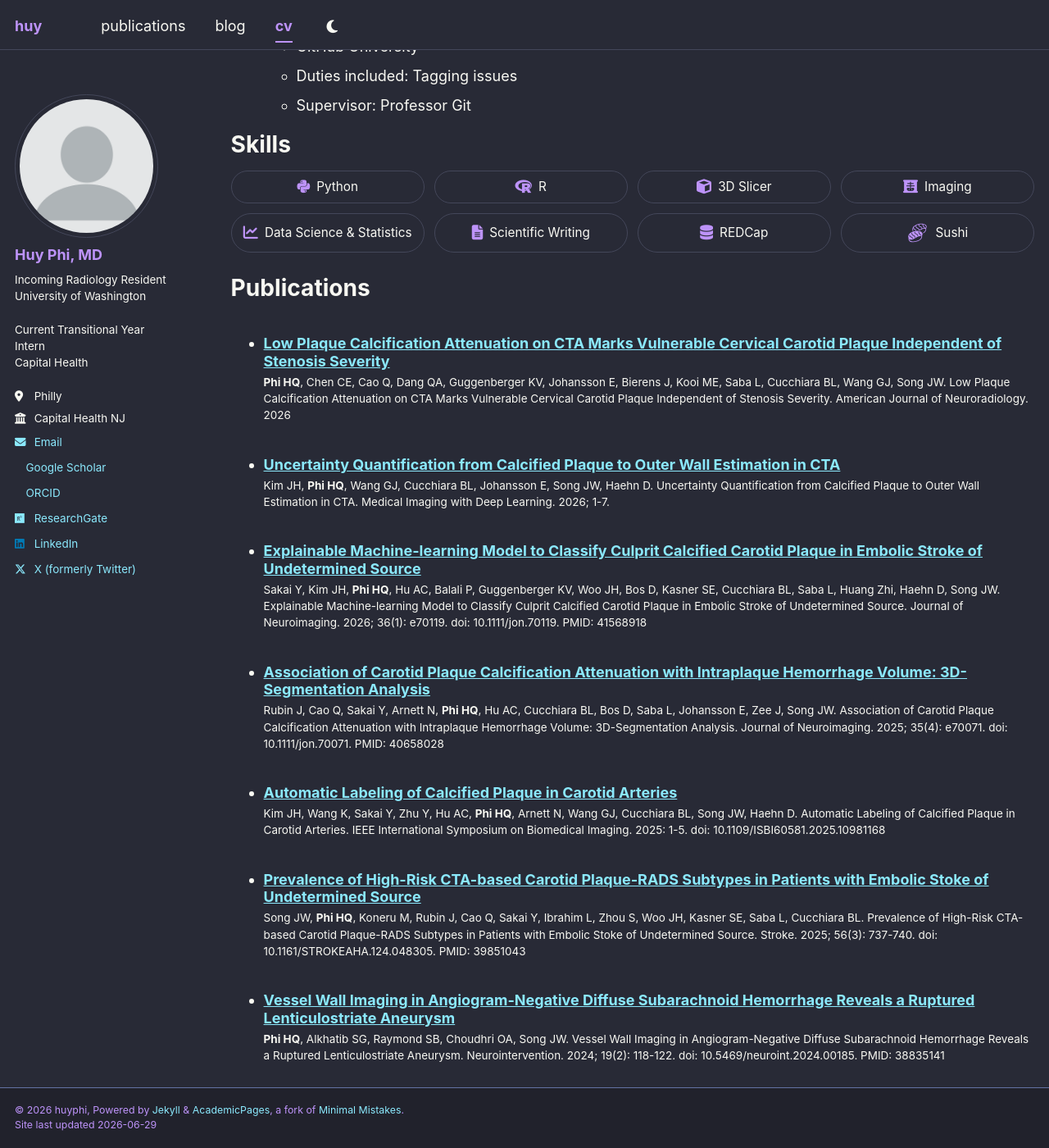
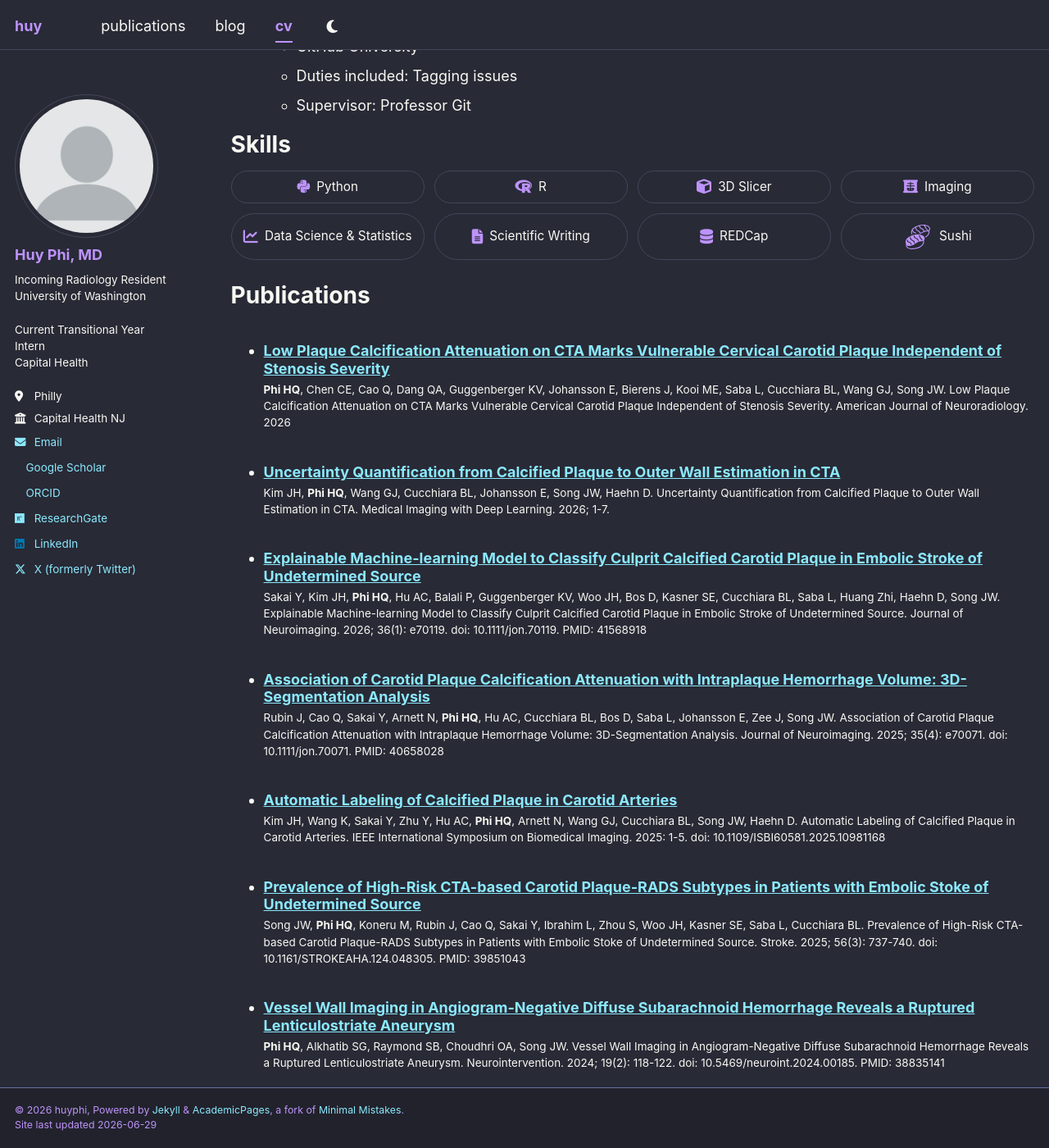
Before and after one commit to huyphi/huyphi.github.io, a Jekyll site: the page built from _pages/cv.md, in a window 1280 px wide and 1400 px high, scrolled down 845 px. Shown: the whole window at 82% size. Built offline with Jekyll 4.4.1, drawn with Linux system fonts in a browser that asks for light colours; a style sheet for code colours, icons or effects is not loaded.

Commit message:
Update main.scss

```diff
--- a/assets/css/main.scss
+++ b/assets/css/main.scss
@@ -393,8 +393,8 @@
    ========================================================================== */
 
 .skill-mask-icon {
-  width: 1.5rem;
-  height: 1.5rem;
+  width: 2rem;
+  height: 2rem;
   display: inline-block;
   flex-shrink: 0;
   background-color: var(--global-base-color);
```
